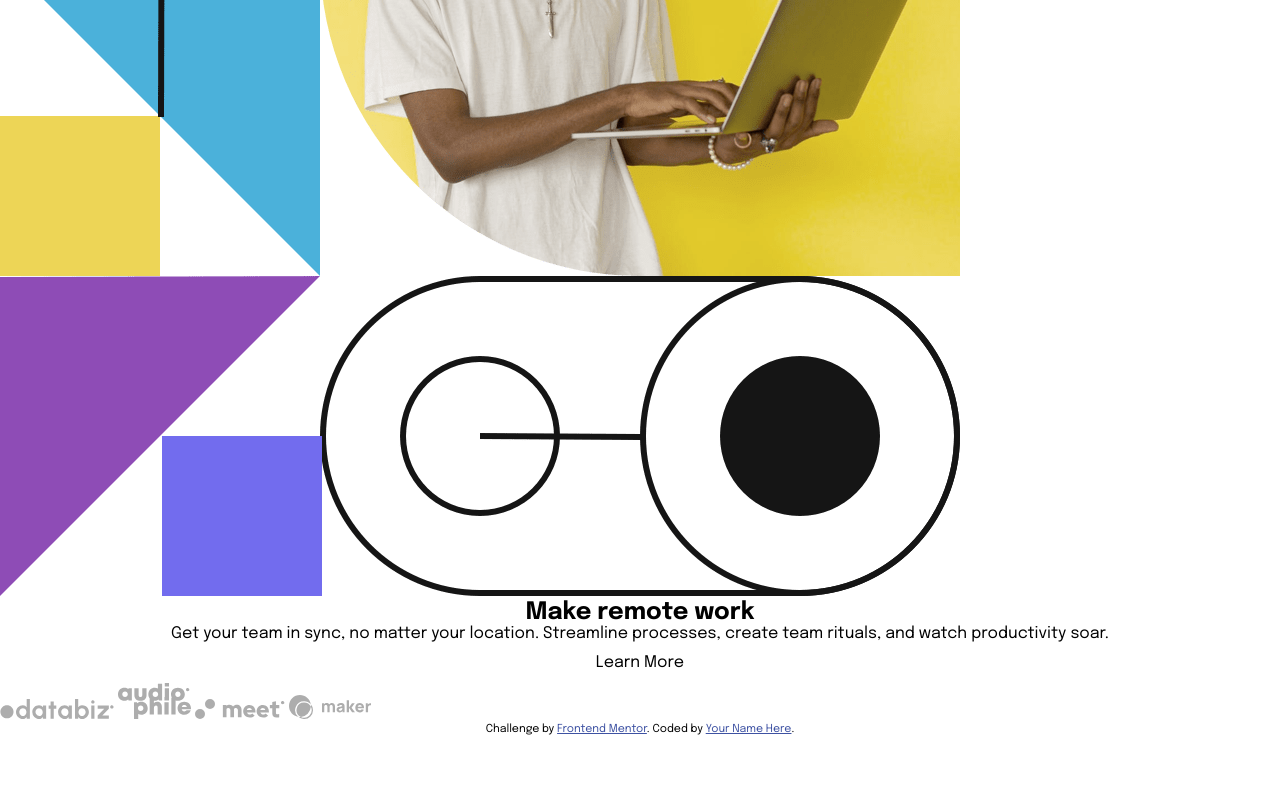
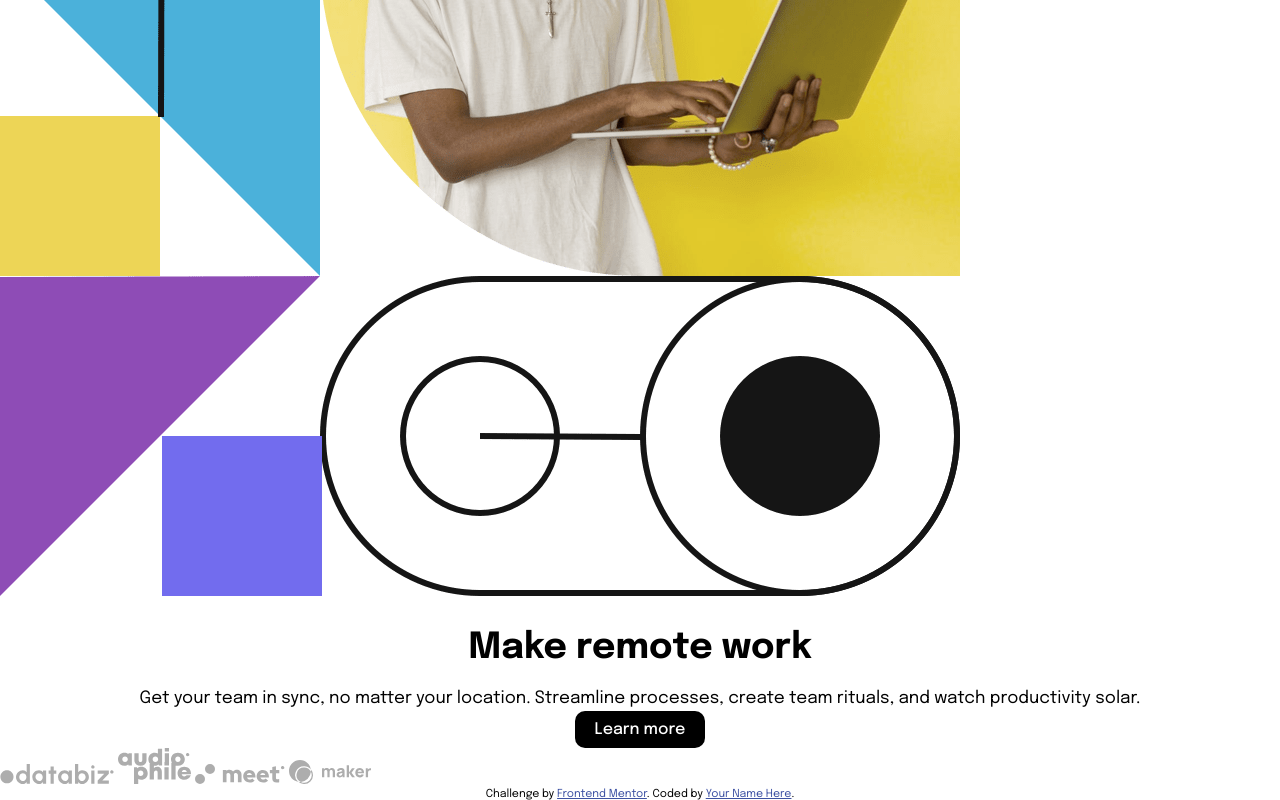
Before and after one commit to oladee/Intro-section-with-dropdown-navigation, a plain HTML site: page index.html in a window 1280 px wide. Shown: the part 763-1563 px from the top of the page. Before the commit the page ends 1498 px from the top, so only its background shows below. Drawn offline with Linux system fonts and the light colour scheme.

Commit message:
added learn more button

```diff
--- a/index.html
+++ b/index.html
@@ -116,10 +116,10 @@
           <h2>Make remote work</h2>
         <p>
           Get your team in sync, no matter your location. Streamline processes,
-          create team rituals, and watch productivity soar.
+          create team rituals, and watch productivity solar.
         </p>
         <div class="learnMore">
-          <button>Learn More</button>
+          <button>Learn more</button>
         </div>
         </div>
         <div class="footings">
--- a/style.css
+++ b/style.css
@@ -90,4 +90,21 @@ button{
     flex-direction: column;
     align-items: center;
     justify-content: center;
+    text-align: center;
 }
+.writeUp h2{
+    font-size: 36px;
+    padding: 30px 0px 20px 0px ;
+}
+.writeUp p{
+    font-size: 17px;
+    line-height: 25px;
+    width: 95%;
+}
+.learnMore button{
+    background-color: black;
+    color: white;
+    padding: 10px 20px;
+    border-radius: 10px;
+    font-weight: 500;
+}
```
